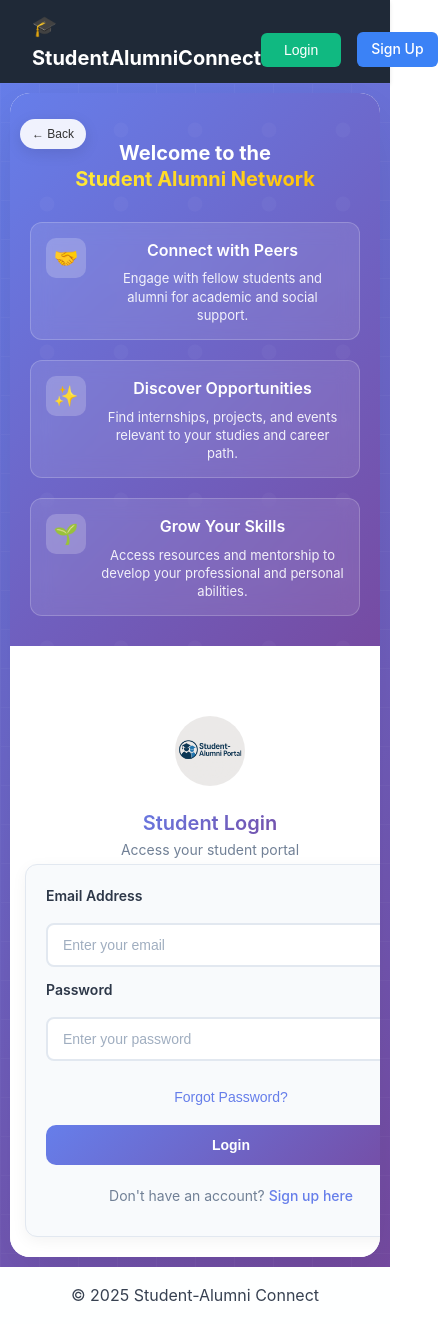
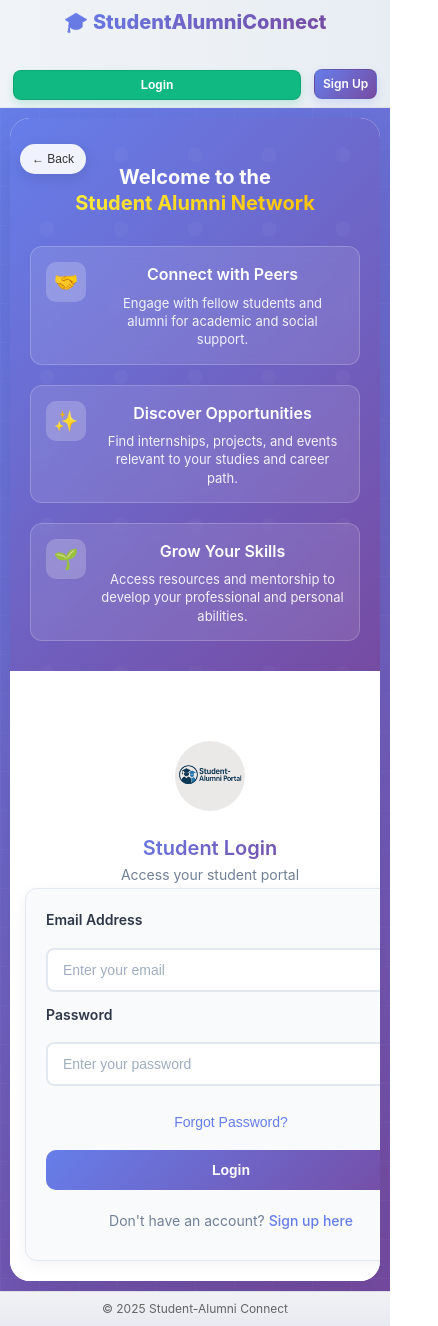
Before and after one commit to haricharansuraram/Student_Alumni, a React (Create React App) app: page /login/student in a window 390 px wide. Shown: the whole page, 438 px wide, since content can reach past the window. Built offline with nearby package versions, Linux system fonts and the light colour scheme.

Commit message:
Modified navbar and footer

```diff
--- a/src/components/Footer.jsx
+++ b/src/components/Footer.jsx
@@ -1,17 +1,9 @@
+// src/components/Footer.jsx
 import React from 'react';
-
-const footerStyle = {
-  display: 'flex',
-  justifyContent: 'center',
-  alignItems: 'center',
-  textAlign: 'center',
-  backgroundColor: '#feffffff',
-  color: '#374151',
-  fontSize: '1rem',
-};
+import '../styles/Footer.css'; // Import the dedicated CSS file
 
 const Footer = () => (
-  <footer style={footerStyle}>
+  <footer className="app-footer">
     <p>&copy; {new Date().getFullYear()} Student-Alumni Connect</p>
   </footer>
 );
--- a/src/styles/Footer.css
+++ b/src/styles/Footer.css
@@ -1,191 +1,35 @@
-/* Modern Footer Styles */
-.footer {
-  background: var(--gray-900);
-  color: var(--gray-300);
-  padding: var(--space-12) 0 var(--space-6) 0;
-  margin-top: auto;
+/* src/styles/Footer.css */
+
+.app-footer {
+  display: flex;
+  justify-content: center;
+  align-items: center;
+  text-align: center;
+  /* PROFESSIONAL IMPROVEMENT: Subtle linear gradient background */
+  background: linear-gradient(180deg, #f0f2f5 0%, #e8eaf1 100%); /* A very light, subtle gradient */
+  color: #555; /* A slightly darker text color for contrast */
+  font-size: 0.85rem; /* Compact font size */
+  padding: 0.8rem 1rem; /* Compact padding */
+  flex-shrink: 0; /* Prevent footer from shrinking in flex parent */
+  width: 100%; /* Ensure it spans full width */
+  box-sizing: border-box; /* Include padding in width */
+  /* PROFESSIONAL IMPROVEMENT: Refined box-shadow for depth */
+  box-shadow: 0 -2px 8px rgba(0,0,0,0.05), 0 -1px 3px rgba(0,0,0,0.02); /* Softer, multi-layer shadow */
+  font-family: 'Inter', sans-serif; /* Ensure consistent font */
+  border-top: 1px solid rgba(0, 0, 0, 0.05); /* Subtle top border for separation */
 }
 
-.footer-container {
-  max-width: 1200px;
-  margin: 0 auto;
-  padding: 0 var(--space-4);
+/* Enhancing the paragraph text within the footer */
+.app-footer p {
+  margin: 0; /* Remove default paragraph margin */
+  line-height: 1.2; /* Tighter line height for compact text */
+  opacity: 0.9; /* Slightly reduce opacity for a softer look */
 }
 
-.footer-content {
-  display: grid;
-  grid-template-columns: repeat(auto-fit, minmax(250px, 1fr));
-  gap: var(--space-8);
-  margin-bottom: var(--space-8);
-  padding-bottom: var(--space-8);
-  border-bottom: 1px solid var(--gray-700);
-}
-
-.footer-section {
-  display: flex;
-  flex-direction: column;
-}
-
-.footer-title {
-  font-size: var(--font-size-xl);
-  font-weight: 700;
-  color: white;
-  margin: 0 0 var(--space-4) 0;
-  display: flex;
-  align-items: center;
-  gap: var(--space-2);
-}
-
-.footer-description {
-  font-size: var(--font-size-base);
-  line-height: 1.6;
-  color: var(--gray-400);
-  margin: 0;
-}
-
-.footer-section-title {
-  font-size: var(--font-size-lg);
-  font-weight: 600;
-  color: white;
-  margin: 0 0 var(--space-4) 0;
-}
-
-.footer-links {
-  list-style: none;
-  padding: 0;
-  margin: 0;
-  display: flex;
-  flex-direction: column;
-  gap: var(--space-2);
-}
-
-.footer-links li {
-  font-size: var(--font-size-sm);
-  color: var(--gray-400);
-  transition: color var(--transition-fast);
-}
-
-.footer-links a {
-  color: var(--gray-400);
-  text-decoration: none;
-  transition: color var(--transition-fast);
-  display: flex;
-  align-items: center;
-  gap: var(--space-2);
-}
-
-.footer-links a:hover {
-  color: var(--primary-400);
-}
-
-.footer-links li:hover {
-  color: var(--primary-400);
-}
-
-.footer-bottom {
-  border-top: 1px solid var(--gray-700);
-  padding-top: var(--space-6);
-}
-
-.footer-bottom-content {
-  display: flex;
-  justify-content: space-between;
-  align-items: center;
-  flex-wrap: wrap;
-  gap: var(--space-4);
-}
-
-.footer-copyright {
-  font-size: var(--font-size-sm);
-  color: var(--gray-500);
-  margin: 0;
-}
-
-.footer-social {
-  display: flex;
-  gap: var(--space-3);
-}
-
-.social-link {
-  display: flex;
-  align-items: center;
-  justify-content: center;
-  width: 40px;
-  height: 40px;
-  background: var(--gray-800);
-  border-radius: var(--radius-lg);
-  color: var(--gray-400);
-  text-decoration: none;
-  font-size: var(--font-size-lg);
-  transition: all var(--transition-fast);
-  border: 1px solid var(--gray-700);
-}
-
-.social-link:hover {
-  background: var(--primary-600);
-  color: white;
-  transform: translateY(-2px);
-  box-shadow: var(--shadow-md);
-  border-color: var(--primary-600);
-}
-
-/* Responsive Design */
-@media (max-width: 768px) {
-  .footer {
-    padding: var(--space-8) 0 var(--space-4) 0;
-  }
-
-  .footer-content {
-    grid-template-columns: repeat(auto-fit, minmax(200px, 1fr));
-    gap: var(--space-6);
-    margin-bottom: var(--space-6);
-    padding-bottom: var(--space-6);
-  }
-
-  .footer-bottom-content {
-    flex-direction: column;
-    text-align: center;
-    gap: var(--space-3);
-  }
-
-  .footer-title {
-    font-size: var(--font-size-lg);
-  }
-
-  .footer-section-title {
-    font-size: var(--font-size-base);
+/* Responsive adjustments for even smaller footer on mobile */
+@media (max-width: 600px) {
+  .app-footer {
+    font-size: 0.75rem; /* Even smaller font size on mobile */
+    padding: 0.6rem 0.8rem; /* Even more compact padding on mobile */
   }
 }
-
-@media (max-width: 480px) {
-  .footer-content {
-    grid-template-columns: 1fr;
-    gap: var(--space-4);
-  }
-
-  .footer-social {
-    gap: var(--space-2);
-  }
-
-  .social-link {
-    width: 36px;
-    height: 36px;
-    font-size: var(--font-size-base);
-  }
-}
-
-/* Animation for footer entrance */
-.footer {
-  animation: fadeInUp 0.6s ease-out;
-}
-
-@keyframes fadeInUp {
-  from {
-    opacity: 0;
-    transform: translateY(20px);
-  }
-  to {
-    opacity: 1;
-    transform: translateY(0);
-  }
-}
--- a/src/styles/Navbar.css
+++ b/src/styles/Navbar.css
@@ -1,77 +1,156 @@
+/* src/styles/Navbar.css */
+
 .navbar {
   display: flex;
   justify-content: space-between;
   align-items: center;
-  background-color: #1f2937;
-  /* Further decreased vertical padding to reduce height */
-  padding: 0.6rem 2rem; /* Adjusted from 0.75rem */
-  color: white;
-  box-shadow: 0 2px 4px rgba(0,0,0,0.1);
+  /* UNIQUE STYLE: Subtle gradient background */
+  background: linear-gradient(90deg, #f0f4f8 0%, #e8edf3 100%); /* Light, clean gradient */
+  padding: 0.6rem 2rem; /* Adjusted vertical padding for height control */
+  color: #333; /* Darker text for contrast on light background */
+  /* UNIQUE STYLE: Softer, more pronounced shadow for depth */
+  box-shadow: 0 4px 15px rgba(0,0,0,0.08), 0 1px 5px rgba(0,0,0,0.05); /* Multi-layer shadow */
+  flex-shrink: 0; /* Prevent navbar from shrinking */
+  width: 100%;
+  box-sizing: border-box;
+  /* Add a subtle border-bottom for definition */
+  border-bottom: 1px solid rgba(0, 0, 0, 0.05);
 }
 
-.navbar-brand h1 {
-  font-size: 1rem;
-  font-weight: bold;
-  color: white;
-  margin: 0;
+.navbar-brand {
+  /* No direct styling needed here, child link is styled */
+}
+
+.navbar-brand .navbar-title-link {
+  text-decoration: none;
+  /* UNIQUE STYLE: Gradient text for brand similar to page titles */
+  background: linear-gradient(135deg, #667eea, #764ba2);
+  -webkit-background-clip: text;
+  -webkit-text-fill-color: transparent;
+  background-clip: text;
+  font-size: 24px; /* Slightly larger for prominence */
+  font-weight: 800; /* Extra bold for impact */
+  transition: all 0.3s ease; /* Smooth transition for hover */
+}
+
+.navbar-brand .navbar-title-link:hover {
+  /* Subtle shift or shadow on hover */
+  transform: translateY(-1px);
+  filter: brightness(1.1); /* Slight brighten on hover */
 }
 
 .navbar-links {
   display: flex;
-  gap: 1rem; /* Spacing between login and sign up buttons */
+  gap: 1.2rem; /* Slightly increased spacing between buttons for airiness */
 }
 
 /* Common button styles */
 .nav-button {
-  font-size: 14px; /* Further reduced font size for buttons */
-  font-weight: 500;
-  /* Further decreased vertical padding for buttons */
-  padding: 0.35rem 0.7rem; /* Adjusted from 0.4rem 0.8rem */
-  border-radius: 6px;
+  font-size: 14px;
+  font-weight: 600; /* Slightly bolder text */
+  padding: 0.4rem 1rem; /* Slightly more generous padding for better click area */
+  border-radius: 8px; /* Slightly more rounded corners for modern look */
   text-decoration: none;
   border: none;
   cursor: pointer;
-  transition: all 0.2s ease-in-out;
+  transition: all 0.3s ease; /* Smoother transitions */
   line-height: 1;
   display: flex;
   align-items: center;
   justify-content: center;
   white-space: nowrap;
-  min-width: 80px; /* Adjusted min-width slightly */
-  height: 34px; /* Further adjusted fixed height for consistency */
+  min-width: 90px; /* Ensures consistent width */
+  height: 38px; /* Consistent height for buttons */
+  box-sizing: border-box;
+  /* Initial state: subtle border for definition */
+  border: 1px solid rgba(0, 0, 0, 0.1);
 }
 
-/* Login (Green) */
+/* Login Button - Primary Style (Green accent) */
 .login-button {
-  background-color: #10b981; /* Tailwind green-500 */
+  background-color: #10b981; /* Default background */
   color: white;
+  box-shadow: 0 4px 10px rgba(16, 185, 129, 0.2); /* Soft shadow for lift */
 }
 
 .login-button:hover {
-  background-color: #059669; /* Tailwind green-600 */
+  background-color: #059669; /* Darker green on hover */
+  transform: translateY(-2px); /* Lift effect */
+  box-shadow: 0 6px 15px rgba(16, 185, 129, 0.3); /* Enhanced shadow */
 }
 
-/* Sign Up (Blue) */
+/* Sign Up Button - Secondary Style (Blue accent, now consistent) */
 .signup-button {
-  background-color: #3b82f6; /* Tailwind blue-500 */
+  /* UNIQUE STYLE: Gradient background for signup, similar to primary app colors */
+  background: linear-gradient(135deg, #667eea 0%, #764ba2 100%);
   color: white;
+  box-shadow: 0 4px 10px rgba(102, 126, 234, 0.2); /* Soft shadow for lift */
+  /* Remove any conflicting previous overrides */
+
   margin-top: 15px;
-  height: 24px;
+
   padding-left: 0.3px;
   padding-right: 0.3px;
 }
 
+
 .signup-button:hover {
-  background-color: #2563eb; /* Tailwind blue-600 */
+  /* UNIQUE STYLE: Slightly darker gradient on hover */
+  background: linear-gradient(135deg, #556ee6, #673ba0);
+  transform: translateY(-2px); /* Lift effect */
+  box-shadow: 0 6px 15px rgba(102, 126, 234, 0.3); /* Enhanced shadow */
 }
 
-.navbar-title-link {
-  text-decoration: none;
-  color: inherit;
-  font-size: 20px; /* Further reduced font size for title link */
-  font-weight: bold;
+/* Responsive adjustments for a tighter fit on smaller screens */
+@media (max-width: 768px) {
+  .navbar {
+    padding: 0.5rem 1rem; /* Adjust padding for tablets */
+  }
+
+  .navbar-brand .navbar-title-link {
+    font-size: 20px; /* Smaller title on smaller screens */
+  }
+
+  .navbar-links {
+    gap: 0.8rem; /* Tighter gap on smaller screens */
+  }
+
+  .nav-button {
+    font-size: 13px;
+    padding: 0.3rem 0.7rem;
+    min-width: 70px;
+    height: 34px;
+  }
 }
 
-.navbar-title-link:hover {
-  color: #60a5fa;
+@media (max-width: 480px) {
+  .navbar {
+    padding: 0.4rem 0.8rem; /* Even tighter padding for mobile */
+    flex-wrap: wrap; /* Allow wrapping if content is too wide */
+    justify-content: center; /* Center items if they wrap */
+    gap: 0.5rem; /* Gap between wrapped items */
+  }
+
+  .navbar-brand {
+    width: 100%; /* Take full width if wrapped */
+    text-align: center;
+    margin-bottom: 0.5rem; /* Space below brand if wrapped */
+  }
+
+  .navbar-links {
+    width: 100%; /* Make buttons take full width if wrapped */
+    justify-content: space-around; /* Distribute buttons */
+  }
+
+  .nav-button {
+    font-size: 12px;
+    padding: 0.25rem 0.5rem;
+    min-width: unset; /* Let content dictate width if wrapping */
+    height: 30px;
+    flex-grow: 1; /* Allow buttons to grow in wrapped state */
+  }
+
+  .navbar-title-link {
+    font-size: 18px; /* Smallest title on very small screens */
+  }
 }
```
Also changed, not shown: src/pages/StudentLogin.jsx (+0 -9 lines).
